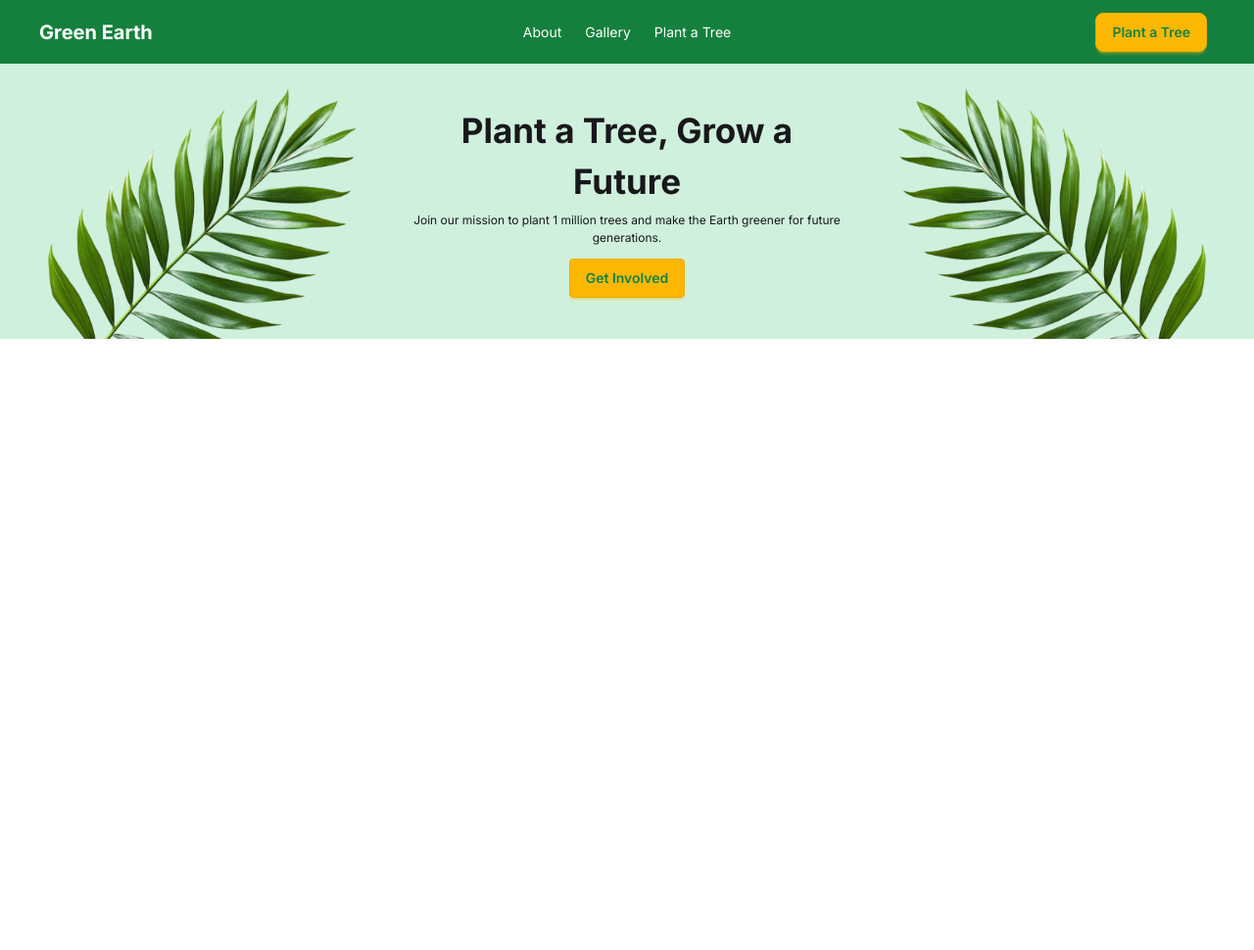
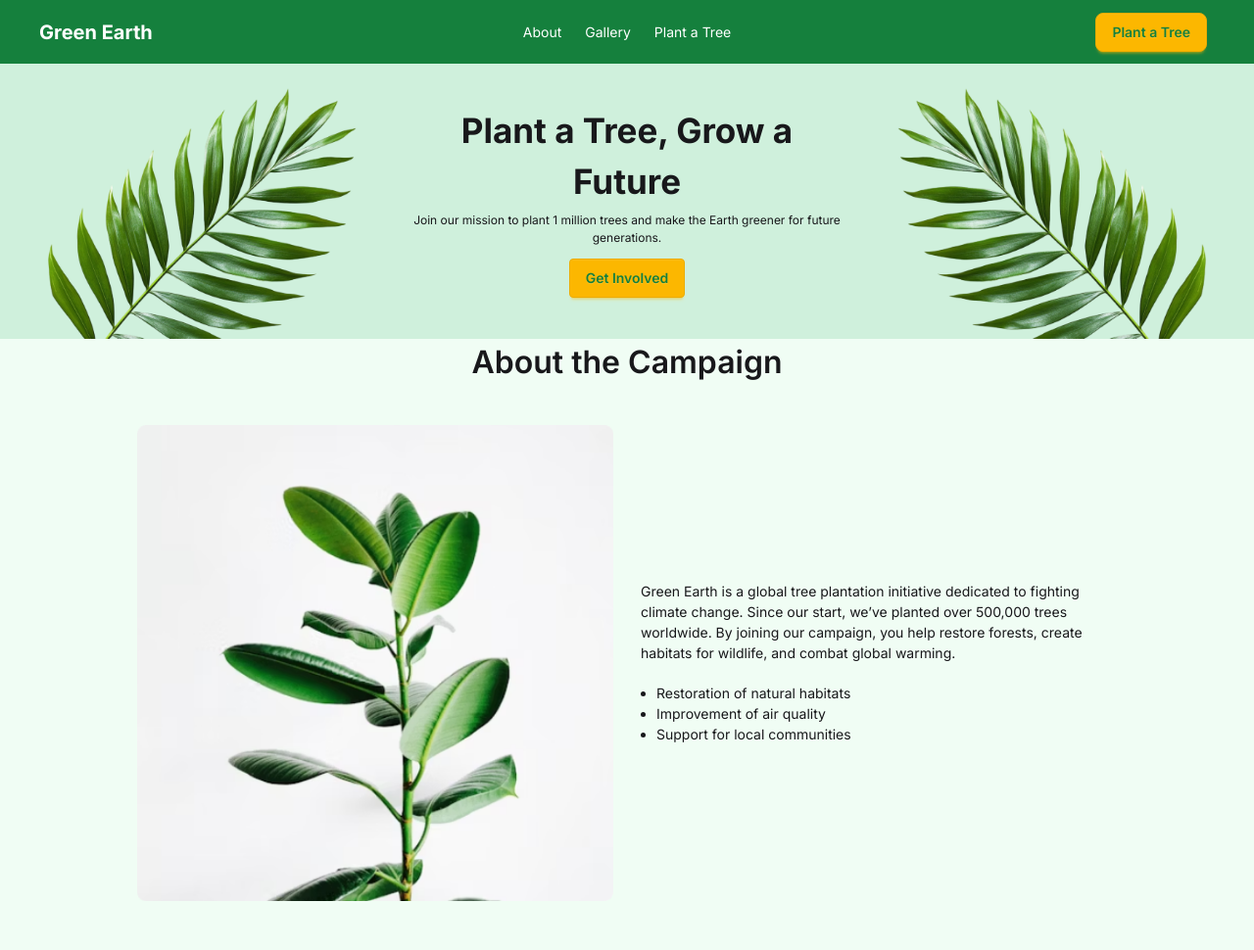
Before and after one commit to mahmudulhasan2025/green-earth, a plain HTML site: page index.html in a window 1280 px wide. Shown: the whole page at 98% size. Before the commit the page ends 800 px from the top, so only its background shows below. Drawn offline with nearby package versions, Linux system fonts and the light colour scheme.

Commit message:
About the Campaign Part

```diff
--- a/index.html
+++ b/index.html
@@ -26,6 +26,7 @@
 
   </head>
   <body>
+    <!-- Navbar -->
     <header>
       <div class="navbar bg-[#15803D]">
         <div class="navbar-start">
@@ -43,6 +44,7 @@
         </div>
       </div>
     </header>
+    <!-- Banner -->
     <section class="flex justify-evenly items-center gap-5 bg-[#CFF0DC]">
       <div>
         <img src="Assets/hero-leaf1.png" alt="">
@@ -56,6 +58,31 @@
         <img src="Assets/hero-leaf2.png" alt="">
       </div>
     </section>
+    <!-- Choose Your Trees -->
+    <section>
+
+    </section>
+    <!-- About the Campaign -->
+    <section class="bg-[#f0fdf4] pb-[50px]">
+      <h2 class="text-center font-semibold text-[32px] mb-10">About the Campaign</h2>
+      <div class="flex justify-evenly items-center gap-7 w-[1000px] h-auto my-0 mx-auto">
+        <div>
+          <img src="Assets/about.png" alt="">
+        </div>
+        <div class="w-[530px] text-[14px] text-start text-[1f2937]">
+          <p>
+            Green Earth is a global tree plantation initiative dedicated to fighting
+             climate change. Since our start, we’ve planted over 500,000 trees worldwide.
+             By joining our campaign, you help restore forests, create habitats for wildlife, and combat global warming.
+          </p>
+          <ul class="list-disc ml-4 mt-5">
+            <li>Restoration of natural habitats</li>
+            <li>Improvement of air quality</li>
+            <li>Support for local communities</li>
+          </ul>
+        </div>
+      </div>
+    </section>
 
     <script src="Script/script.js"></script>
   </body>
```
